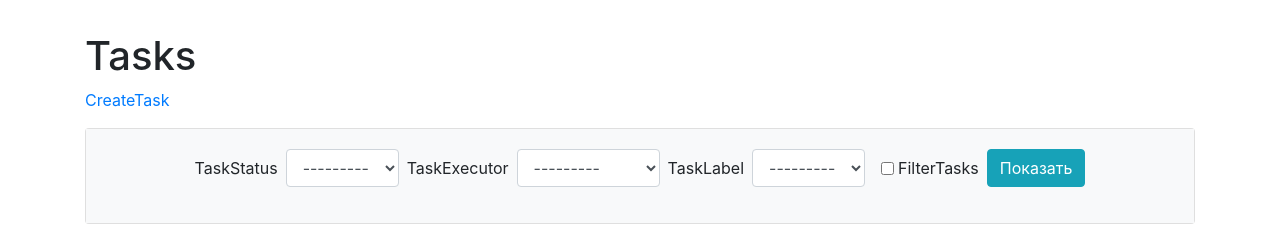
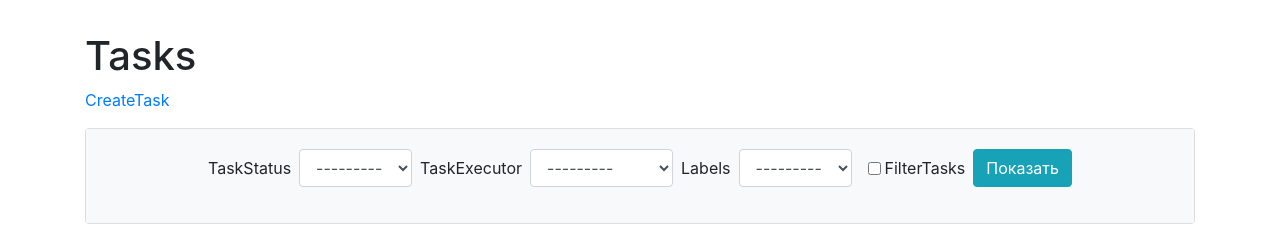
Before and after one commit to sinist3rr/python-project-lvl4, a Django app: page /tasks/ in a window 1280 px wide. Shown: the part 56-296 px from the top of the page. Run offline with Django 3.2, Linux system fonts and the light colour scheme; the visitor is signed in with stand-in values (Sample User, id 1); data comes from the database, SQL or seed files in the repository; data that the repository does not hold is empty; some libraries are stand-ins or nearby versions.

Commit message:
fix translations

```diff
--- a/pyproject.toml
+++ b/pyproject.toml
@@ -1,6 +1,6 @@
 [tool.poetry]
 name = "hexlet-code"
-version = "1.0.4"
+version = "1.0.5"
 description = ""
 authors = ["sinist3rr <darkfloki@protonmail.com>"]
 packages = [
--- a/task_manager/templates/tasks.html
+++ b/task_manager/templates/tasks.html
@@ -35,7 +35,7 @@
           </div>
         </div>
         <div class="form-group">
-          <label for="id_labels">{% trans 'TaskLabel' %}</label>
+          <label for="id_labels">{% trans 'Labels' %}</label>
           <div class="mr-2 ml-2">
             <select name="labels" class="form-control" title="" id="id_labels">
               {% for label in filter.form.labels %}
```
Also changed, not shown: labels/locale/ru/LC_MESSAGES/django.po, statuses/locale/ru/LC_MESSAGES/django.po, task_manager/locale/ru/LC_MESSAGES/django.po, tasks/locale/ru/LC_MESSAGES/django.po, users/locale/ru/LC_MESSAGES/django.po, 1 other file.
